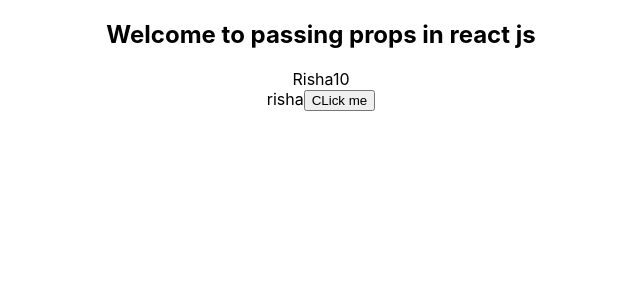
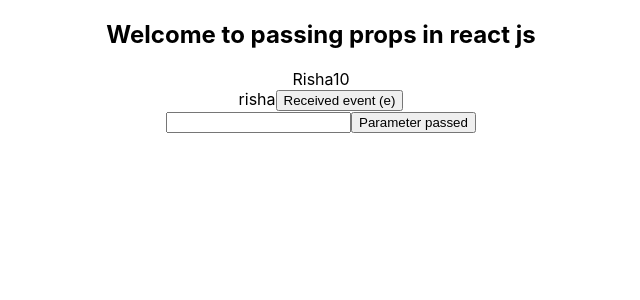
Before and after one commit to Rishabhandari/typescript-react, a React (Create React App) app: page / in a window 1280 px wide. Shown: the top 300 px of the page, without its empty margins (319-959 px from the left). Built offline with nearby package versions, Linux system fonts and the light colour scheme.

Commit message:
parameterized component in react js

```diff
--- a/src/EventHandling/ChildComponent.tsx
+++ b/src/EventHandling/ChildComponent.tsx
@@ -1,15 +1,19 @@
-import React from 'react'
+import React, { useState } from 'react'
 export interface Event {
     handleClick(data: React.MouseEvent<HTMLButtonElement>): void,
     name: string,
-    rollnumber?: number // means this is optional
+    rollnumber?: number // means this is optional,
+    handleParameter(value: string): void
 }
 
 export default function ChildComponent(props: Event) {
+    const [name, setName] = useState('');
     return (
         <div>
             {props.name}
-            <button onClick={props.handleClick}>CLick me</button>
+            <button onClick={props.handleClick}>Received event (e)</button><br />
+            <input type='text' onChange={(e) => setName(e.target.value)} />
+            <button onClick={() => props.handleParameter(name)}>Parameter passed</button>
         </div>
     )
 }
--- a/src/EventHandling/FunctionalHandling.tsx
+++ b/src/EventHandling/FunctionalHandling.tsx
@@ -4,11 +4,13 @@ import ChildComponent from './ChildComponent'
 export default function FunctionalHandling() {
     const handleClick = (e) => {
         console.log(e);
-
+    }
+    const handleParameter = (data) => {
+        console.log(`displayed name is ${data}`);
     }
     return (
         <div>
-            <ChildComponent handleClick={(e)=>handleClick(e)} name='risha'  />
+            <ChildComponent handleClick={(e) => handleClick(e)} handleParameter={(data) => handleParameter(data)} name='risha' />
         </div>
     )
 }
```
